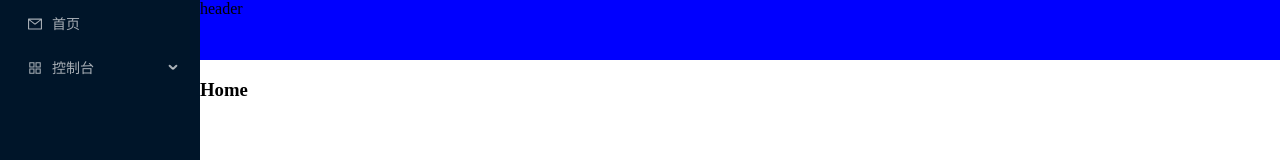
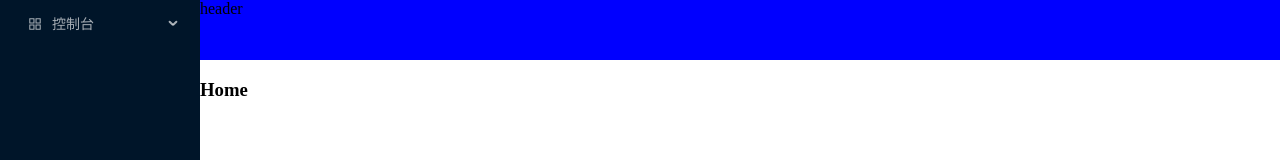
Before and after one commit to ilubake/react_vite_ts, a React (Vite) app: page /layout/home in a window 1280 px wide. Shown: the top 160 px of the page. Built offline with nearby package versions, Linux system fonts and the light colour scheme.

Commit message:
侧边栏绑定路由信息

```diff
--- a/src/views/Layout/aside.tsx
+++ b/src/views/Layout/aside.tsx
@@ -1,30 +1,10 @@
 import React, { useState } from 'react';
-import { AppstoreOutlined, MailOutlined, SettingOutlined } from '@ant-design/icons';
 import type { MenuProps } from 'antd';
 import { Menu } from 'antd';
-
+import route_items from "../../routes/routeConfig";
 // 定义侧边栏组件
 const Aside: React.FC = () => {
-  const [asideData,] = useState<MenuProps['items']>([
-    {
-      label: '首页',
-      key: 'home',
-      icon: <MailOutlined />,
-      // children: [],
-    },
-    {
-      label: '控制台',
-      key: 'layout',
-      icon: <AppstoreOutlined />,
-      children: [
-        {
-          label: '用户',
-          key: 'user',
-          icon: <SettingOutlined />,
-        },
-      ],
-    },
-  ]);
+  const [asideData,] = useState<MenuProps['items']>(route_items);
 
   const onClick: MenuProps['onClick'] = (e) => {
     console.log('点击：', e);
```
